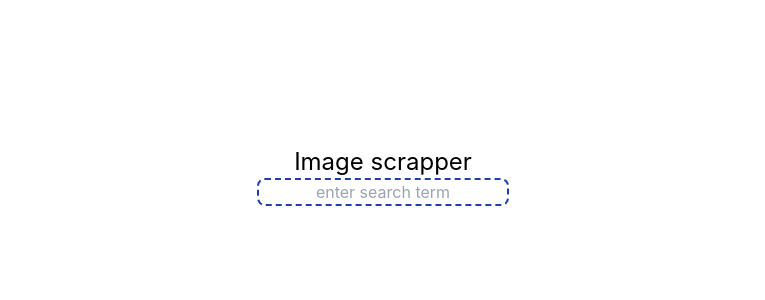
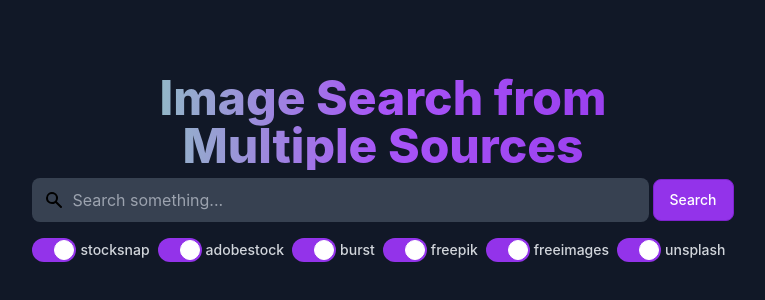
Before and after one commit to cihatislamdede/stock-image-scrapper, a Next.js app in the folder frontend/: page / in a window 1280 px wide. Shown: the part 224-524 px from the top of the page, without its empty margins (257-1022 px from the left). Built offline with nearby package versions, Linux system fonts and the light colour scheme.

Commit message:
main page update

```diff
--- a/frontend/pages/index.js
+++ /dev/null
@@ -1,38 +0,0 @@
-import Head from "next/head";
-import { useRouter } from "next/router";
-import { useState } from "react";
-
-export default function Home() {
-  const [searchTerm, setSearchTerm] = useState("");
-
-  const router = useRouter();
-  return (
-    <div className="flex flex-col flex-1 items-center justify-center">
-      <Head>
-        <title>Image Scrapper</title>
-      </Head>
-      <div>
-        <div className="flex flex-col items-center">
-          <h1 className="text-2xl">Image scrapper</h1>
-        </div>
-        <div>
-          <input
-            autoFocus
-            type="text"
-            className="transition duration-500 outline-none ease-in-out border-2 text-gray-800 border-red-400 border-dashed rounded-lg text-center focus:border-blue-800"
-            placeholder="enter search term"
-            value={searchTerm}
-            onChange={(e) => setSearchTerm(e.target.value)}
-            onKeyDown={(e) => {
-              if (e.key === "Enter") {
-                console.log("searchTerm:", searchTerm);
-                const newTerm = searchTerm.replace(" ", "+");
-                router.push(`/search/${newTerm}`);
-              }
-            }}
-          />
-        </div>
-      </div>
-    </div>
-  );
-}
--- /dev/null
+++ b/frontend/pages/index.jsx
@@ -0,0 +1,102 @@
+import Head from "next/head";
+import { useRouter } from "next/router";
+import { useState } from "react";
+import { SOURCES } from "../utils";
+
+export default function Home() {
+  const [searchTerm, setSearchTerm] = useState("");
+  const [excludeSources, setExcludeSources] = useState([]);
+
+  const router = useRouter();
+
+  const handleSearch = (e) => {
+    e.preventDefault();
+    if (!searchTerm) return;
+    const exclude =
+      excludeSources.length > 0
+        ? excludeSources.map((s) => s.toLowerCase()).join("+")
+        : null;
+    const query = searchTerm.replace(" ", "+");
+    if (exclude) {
+      router.push(`/search?q=${query}&exclude=${exclude}`);
+    } else {
+      router.push(`/search?q=${query}`);
+    }
+  };
+
+  return (
+    <div className="flex flex-col flex-1 items-center justify-center">
+      <Head>
+        <title>Image Scrapper</title>
+      </Head>
+      <section className="bg-gray-900 w-full h-screen text-white">
+        <div className="mx-auto px-4 py-32 lg:flex lg:h-screen lg:items-center">
+          <div className="mx-auto max-w-3xl text-center mb-4">
+            <h1 className="bg-gradient-to-r from-green-300 via-purple-500 to-purple-600 bg-clip-text text-3xl font-extrabold text-transparent sm:text-5xl">
+              Image Search from
+              <span className="sm:block"> Multiple Sources</span>
+            </h1>
+            <form className="flex items-center mt-2">
+              <div className="relative w-full">
+                <div className="absolute inset-y-0 left-0 flex items-center pl-3 pointer-events-none">
+                  <svg
+                    aria-hidden="true"
+                    className="w-5 h-5  text-purple-400"
+                    fillRule="currentColor"
+                    viewBox="0 0 20 20"
+                    xmlns="http://www.w3.org/2000/svg"
+                  >
+                    <path d="M8 4a4 4 0 100 8 4 4 0 000-8zM2 8a6 6 0 1110.89 3.476l4.817 4.817a1 1 0 01-1.414 1.414l-4.816-4.816A6 6 0 012 8z"></path>
+                  </svg>
+                </div>
+                <input
+                  type="text"
+                  id="search-image"
+                  className=" block w-full pl-10 p-2.5  bg-gray-700 border-gray-600 placeholder-gray-400 text-white focus:ring-purple-500 focus:border-purple-500 rounded-lg"
+                  placeholder="Search something..."
+                  value={searchTerm}
+                  onChange={(e) => setSearchTerm(e.target.value)}
+                />
+              </div>
+              <button
+                type="submit"
+                className="inline-flex items-center py-2.5 px-4 ml-1 text-sm font-medium text-white  rounded-lg border border-purple-700 hover:bg-purple-800 focus:ring-4 focus:outline-none  bg-purple-600 focus:ring-purple-800"
+                onClick={handleSearch}
+              >
+                Search
+              </button>
+            </form>
+            <div className="flex flex-wrap justify-center mt-4">
+              {SOURCES.map((source) => (
+                <label
+                  className="inline-flex relative items-center mr-2 cursor-pointer"
+                  key={source}
+                >
+                  <input
+                    type="checkbox"
+                    value={source}
+                    className="sr-only peer"
+                    checked={!excludeSources.includes(source)}
+                    onChange={(e) => {
+                      if (e.target.checked) {
+                        setExcludeSources(
+                          excludeSources.filter((s) => s !== source)
+                        );
+                      } else {
+                        setExcludeSources([...excludeSources, source]);
+                      }
+                    }}
+                  />
+                  <div className="w-11 h-6  rounded-full peer peer-focus:ring-4  peer-focus:ring-purple-800 bg-gray-700 peer-checked:after:translate-x-full peer-checked:after:border-white after:content-[''] after:absolute after:top-0.5 after:left-[2px] after:bg-white after:border-gray-300 after:border after:rounded-full after:h-5 after:w-5 after:transition-all border-gray-600 peer-checked:bg-purple-600"></div>
+                  <span className="ml-1 text-sm font-medium  text-gray-300">
+                    {source}
+                  </span>
+                </label>
+              ))}
+            </div>
+          </div>
+        </div>
+      </section>
+    </div>
+  );
+}
--- a/frontend/pages/search/[searchterm].js
+++ b/frontend/pages/search/index.jsx
@@ -1,28 +1,24 @@
 import { useRouter } from "next/router";
 import { useEffect, useState } from "react";
-import { getImages } from "../../utils/getImages";
+import { getImages, PAGE_SIZE } from "../../utils";
 
-const pageLength = 50;
+export default function Search() {
+  const router = useRouter();
 
-export default function Seachterm() {
-  const router = useRouter();
-  const { searchterm, exclude } = router.query;
+  const { q, exclude } = router.query;
+
   const [imgUrls, setImgUrls] = useState([]);
   const [shuffledImages, setShuffledImages] = useState([]);
   const [paging, setPaging] = useState(1);
   const [loading, setLoading] = useState(true);
+
   useEffect(() => {
     const fetchImages = async () => {
       try {
-        let toexclude = [];
-        if (exclude) {
-          toexclude = exclude.split(",");
-        }
         let allImages = [];
-        const resdata = await getImages(searchterm, toexclude);
-        console.log("resdata", resdata);
+        const resdata = await getImages(q, exclude);
+        console.log(resdata);
         Object.keys(resdata).map((source) => {
-          console.log("source:", source);
           Object.keys(resdata[source]).map((imgURL) => {
             //except freepik and adobe
             //all : adobestock, burst, freeimages, freepik, stocksnap, unsplash
@@ -54,7 +50,6 @@ export default function Seachterm() {
             }
           });
         });
-        console.log("allImages:", allImages);
         setImgUrls(allImages);
         setShuffledImages(shuffleImages(allImages));
         setLoading(false);
@@ -63,16 +58,14 @@ export default function Seachterm() {
       }
     };
 
-    if (searchterm) {
-      console.log("searchterm:", searchterm);
-      console.log("exclude:", exclude);
+    if (q) {
       try {
         fetchImages();
       } catch (error) {
         console.log(error);
       }
     }
-  }, [searchterm]);
+  }, [q]);
 
   const shuffleImages = (images) => {
     let currentIndex = images.length,
@@ -88,32 +81,25 @@ export default function Seachterm() {
     return images;
   };
 
+  if (loading) {
+    return (
+      <div className="bg-gray-900 flex flex-col justify-center items-center h-screen">
+        <div className="animate-spin rounded-full h-32 w-32 border-b-4 border-purple-500"></div>
+        <p className="text-2xl font-semibold text-slate-400 mt-4">
+          Loading images...
+        </p>
+      </div>
+    );
+  }
+
   return (
-    <div>
-      <h1>{loading ? "Loading" : "Loaded"}</h1>
-      <button
-        onClick={() => {
-          console.log(imgUrls);
-        }}
-      >
-        log
-      </button>
-      <p>
-        Total Images:{" "}
-        <span>
-          {loading ? (
-            <span className="animate-pulse">Loading</span>
-          ) : (
-            shuffledImages.length
-          )}
-        </span>
-      </p>
+    <div className="bg-gray-900">
       <div className="flex flex-row justify-center ">
         {
-          //create buttons per {pageLength} image
+          //create buttons per {PAGE_SIZE} image
           shuffledImages.length > 0
             ? Array.from(
-                { length: Math.ceil(shuffledImages.length / pageLength) },
+                { length: Math.ceil(shuffledImages.length / PAGE_SIZE) },
                 (v, i) => i + 1
               ).map((page) => (
                 <button
@@ -122,7 +108,7 @@ export default function Seachterm() {
                     setPaging(page);
                   }}
                   className={`rounded-md border-2 w-12 h-12 border-slate-800 bg-slate-50  font-semibold text-slate-800 transition-all p-2 m-2 ${
-                    paging === page ? "bg-green-200" : "hover:bg-slate-200"
+                    paging === page ? "bg-purple-200" : "hover:bg-purple-400"
                   }`}
                 >
                   {page}
@@ -134,13 +120,13 @@ export default function Seachterm() {
       <div className="flex flex-wrap max-w-5xl justify-center mx-auto gap-2">
         {shuffledImages.length > 0
           ? shuffledImages
-              .slice((paging - 1) * pageLength, paging * pageLength)
+              .slice((paging - 1) * PAGE_SIZE, paging * PAGE_SIZE)
               .map((image) => (
                 <div key={image.img} className="w-48 h-48 rounded-md">
                   <a href={image.url} target="_blank" rel="noopener noreferrer">
                     <img
                       src={image.img}
-                      alt={searchterm}
+                      alt={q}
                       loading="lazy"
                       className="rounded-md w-48 h-48 object-scale-down"
                     />
--- /dev/null
+++ b/frontend/utils.js
@@ -0,0 +1,32 @@
+import axios from "axios";
+
+const BASE_URL = "http://127.0.0.1:8000";
+export const SOURCES = [
+  "stocksnap",
+  "adobestock",
+  "burst",
+  "freepik",
+  "freeimages",
+  "unsplash",
+];
+export const PAGE_SIZE = 50;
+
+export const getImages = async (query, exclude) => {
+  exclude = exclude ? exclude.split(" ") : [];
+  query = query.replace(" ", "+");
+  let data = {};
+  await Promise.all(
+    SOURCES.map(async (source) => {
+      if (exclude.includes(source)) return;
+      try {
+        const response = await axios.get(
+          `${BASE_URL}/search/${source}?q=${query}`
+        );
+        data[source] = response.data;
+      } catch (error) {
+        console.log(error);
+      }
+    })
+  );
+  return data;
+};
```
Also changed, not shown: frontend/utils/getImages.js (deleted, +0 -19 lines), 1 other file (tests, documents, lock files or other folders).
